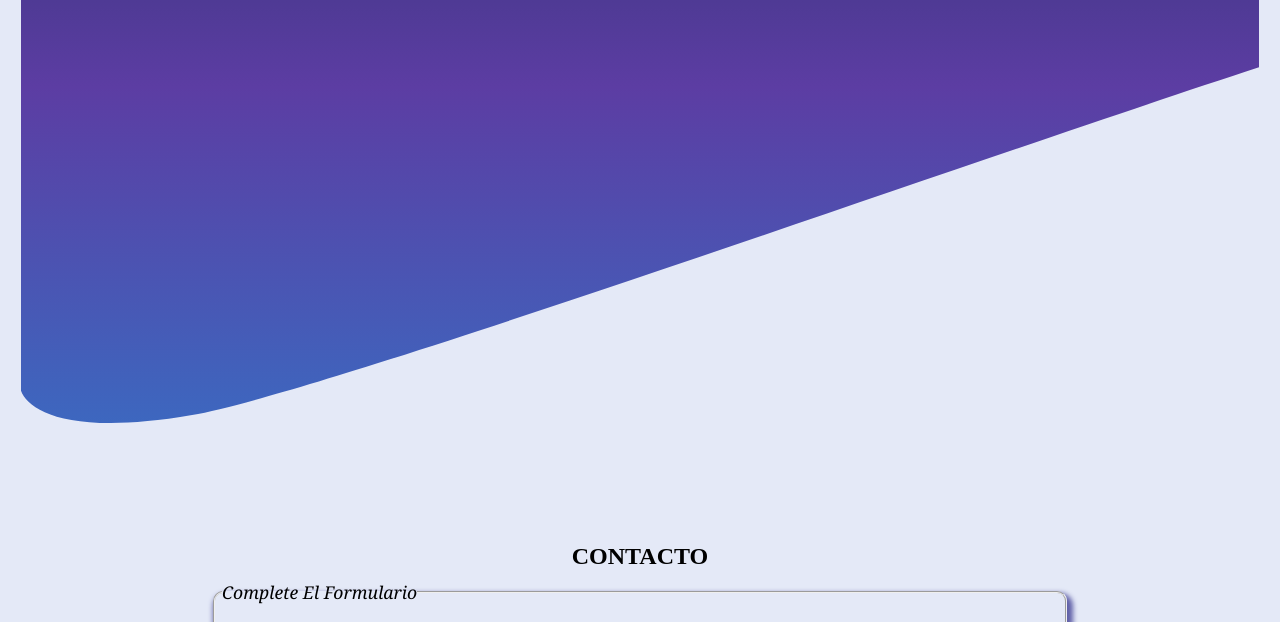
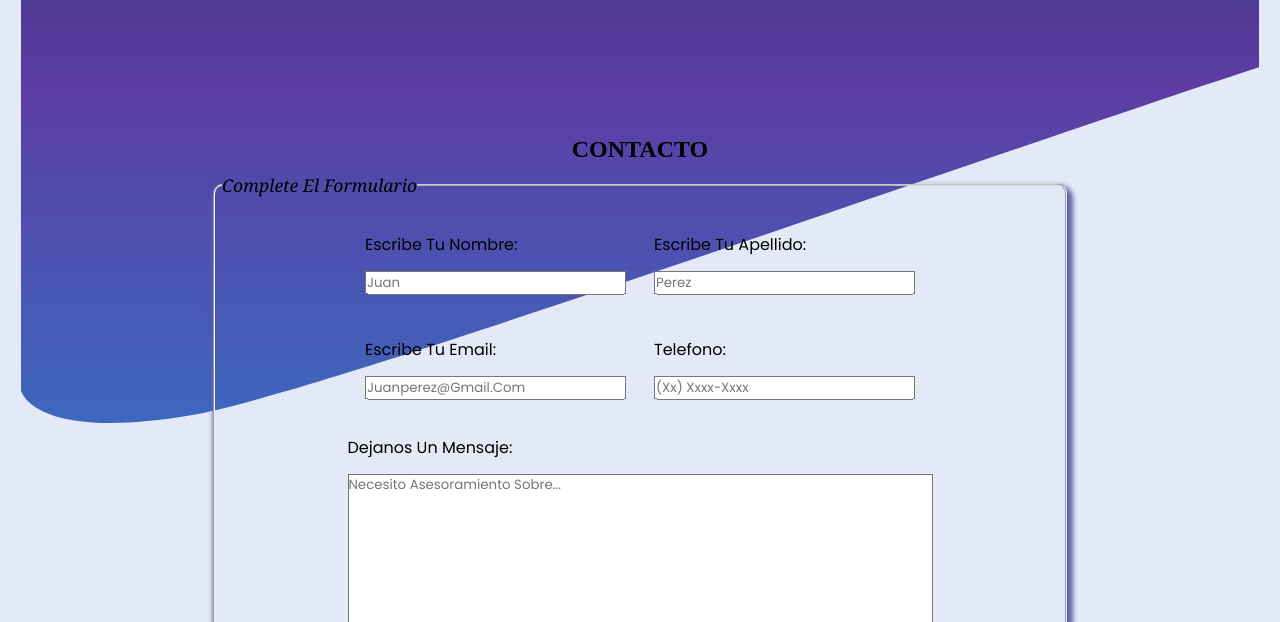
Before and after one commit to ferreyraGaston/Grupo2-FRBA_192-Trabajo-Integrador, a plain HTML site: page contacto.html in a window 1280 px wide. Shown: the part 151-773 px from the top of the page. Drawn offline with nearby package versions, Linux system fonts and the light colour scheme.

Commit message:
tra form css

```diff
--- a/contacto.html
+++ b/contacto.html
@@ -32,7 +32,7 @@
     </header>
 
 
-    <main>
+    <main class="form">
         <h1>CONTACTO</h1>
         <fieldset>
         <legend>Complete el formulario</legend>
--- a/css/styleUno.css
+++ b/css/styleUno.css
@@ -3,6 +3,9 @@
 
 }
 
+.form{
+    transform: translateY(-50%);
+}
 
 form{
     display: flex;
```
